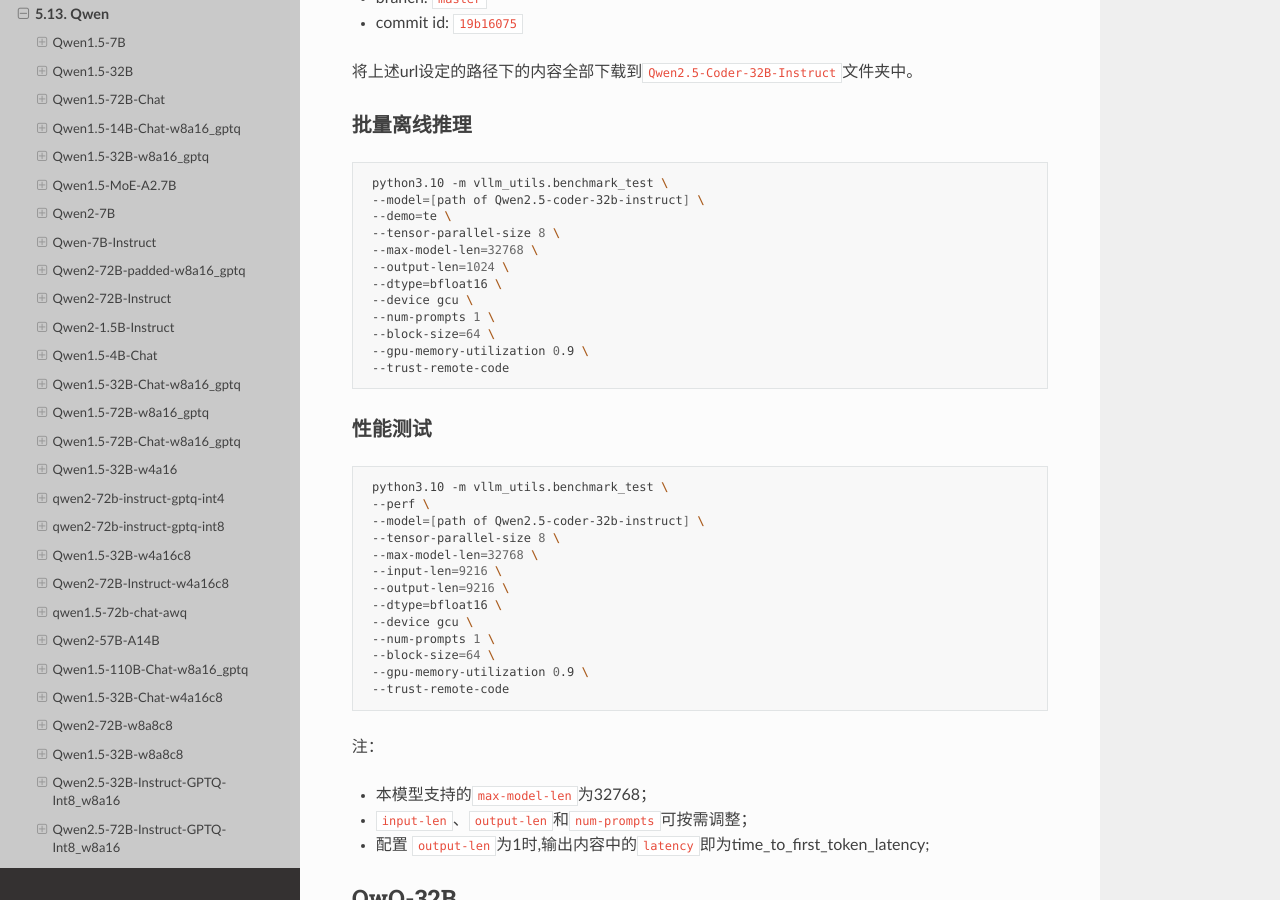
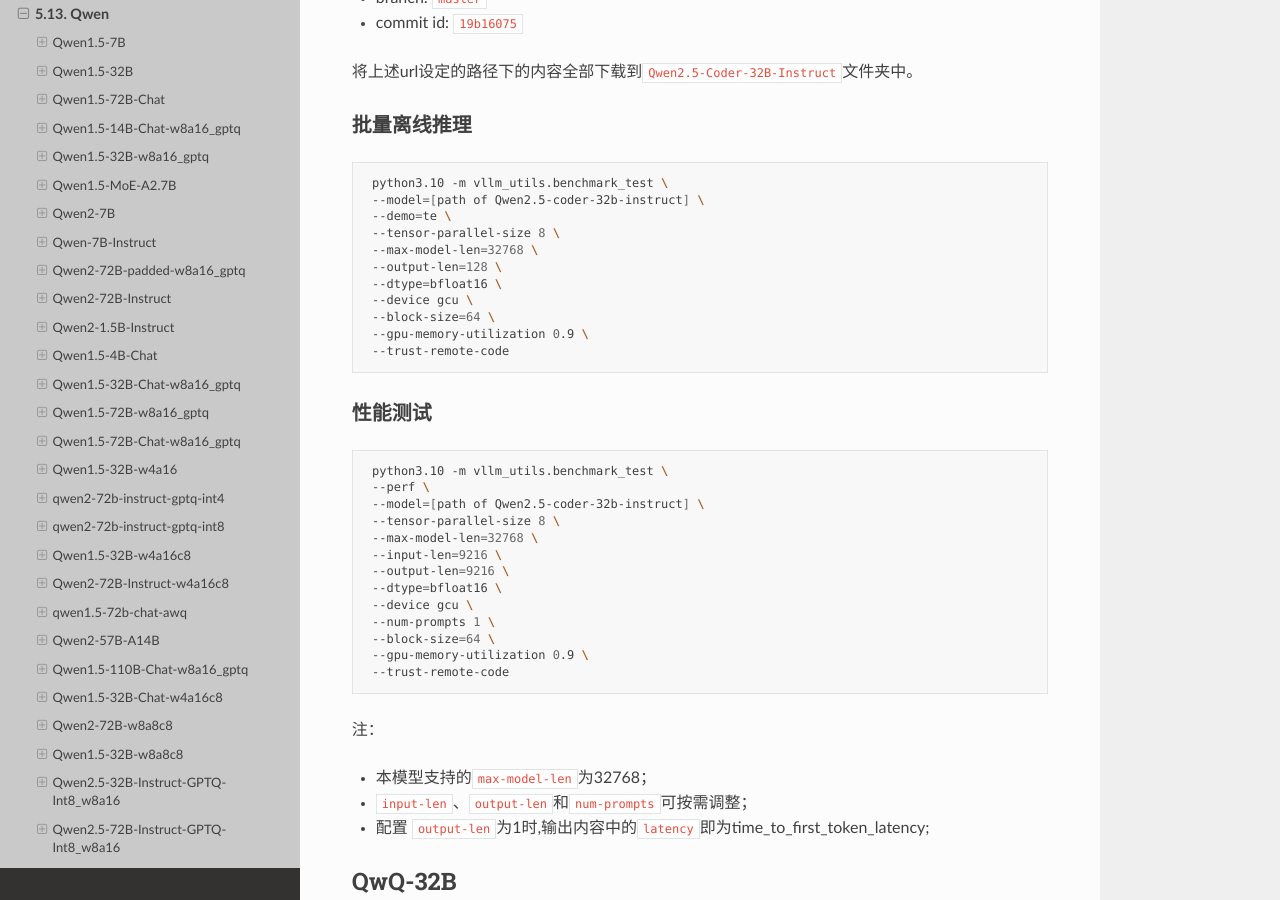
Before and after one commit to EnflameTechnology/vllm-gcu, a Sphinx documentation site: the page built from docs_gcu/content/source/LLMs/qwen.md, in a window 1280 px wide and 900 px high, scrolled down 32510 px. Built offline with Sphinx 7.4.7 and the Read the Docs theme 3.1.0, drawn with Linux system fonts in a browser that asks for light colours; pages that are not in the unit, such as notebooks, are missing from menus.

Commit message:
[Docs](TR-57263) docs: vllm docs update
Root Cause:
        update qwen coder docs
Solution:
        update docs
Test:
        test by qa
Impact area:
        docs
Fix status:
        fix

Signed-off-by: dean.zhang <dean.zhang@enflame-tech.com>
Change-Id: Ia78cbd09d4bf2dc6981a871b5075a1b14af936e7

```diff
--- a/docs_gcu/content/source/LLMs/qwen.md
+++ b/docs_gcu/content/source/LLMs/qwen.md
@@ -1549,10 +1549,9 @@
  --demo=te \
  --tensor-parallel-size 8 \
  --max-model-len=32768 \
- --output-len=1024 \
+ --output-len=128 \
  --dtype=bfloat16 \
  --device gcu \
- --num-prompts 1 \
  --block-size=64 \
  --gpu-memory-utilization 0.9 \
  --trust-remote-code
```
